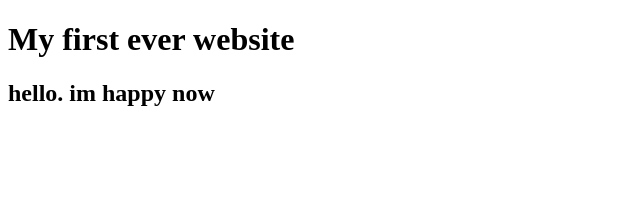
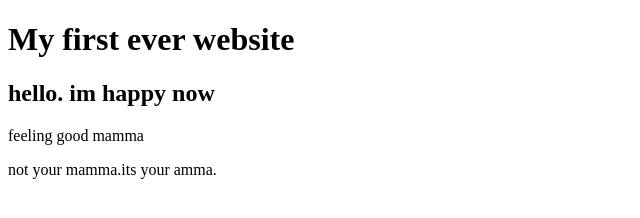
Before and after one commit to Khsagor10/My-first-website, a plain HTML site: page index.html in a window 1280 px wide. Shown: the whole page, without its empty margins (0-640 px from the left). Drawn offline with Linux system fonts and the light colour scheme.

Commit message:
feelinf good

```diff
--- a/index.html
+++ b/index.html
@@ -9,6 +9,8 @@
 <body>
     <h1>My first ever website</h1>
     <h2>hello. im happy now</h2>
+    <p>feeling good mamma</p>
+    <p>not your mamma.its your amma.</p>
 
 </body>
 </html>
```
